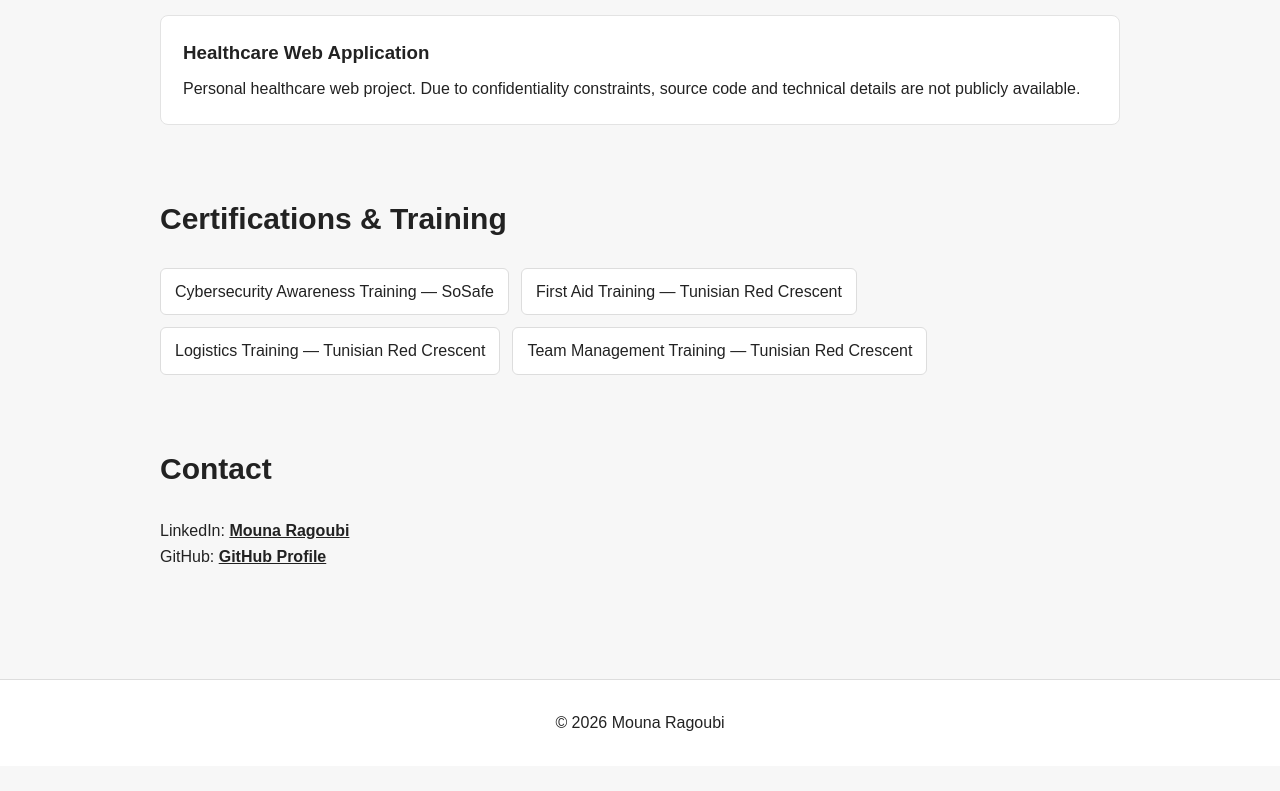
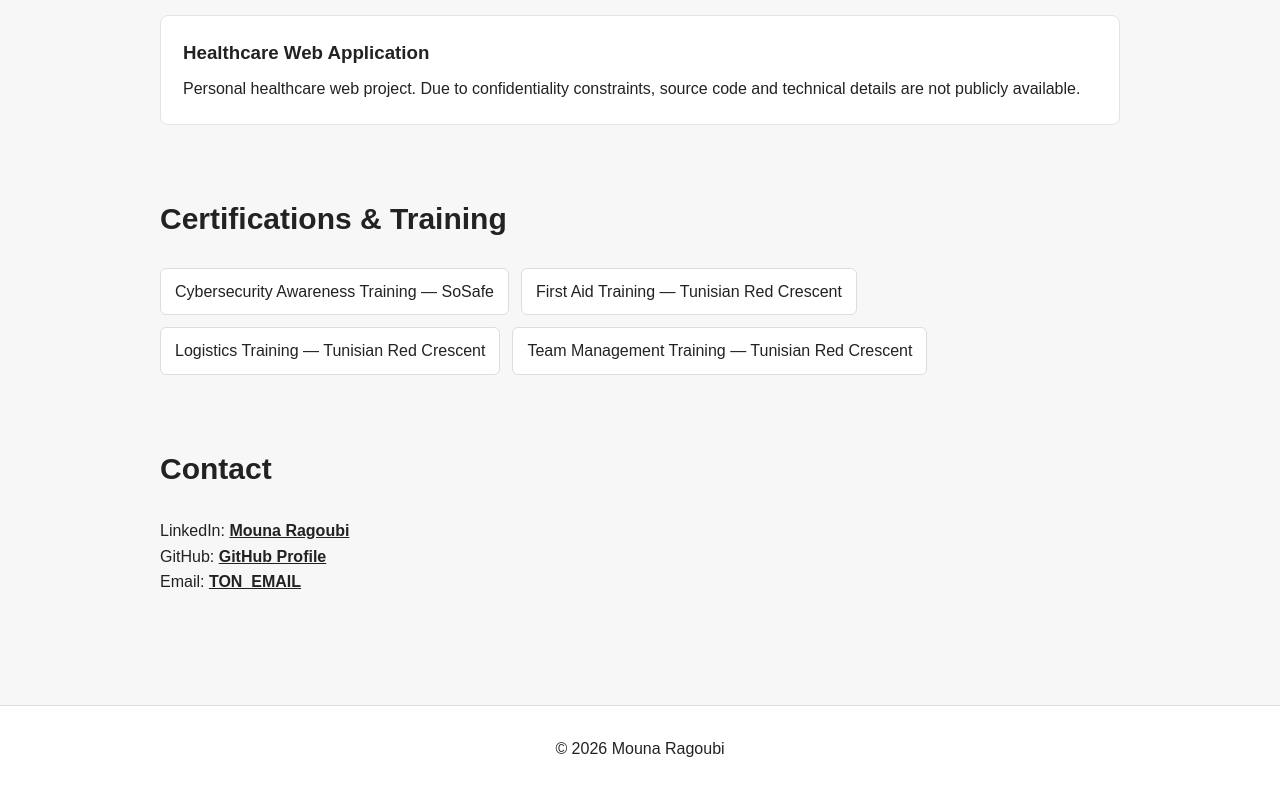
Before and after one commit to MounaRagoubi/portfolio, a plain HTML site: page index.html in a window 1280 px wide. Shown: the part 2346-3137 px from the top of the page. Before the commit the page ends 3112 px from the top, so only its background shows below. Drawn offline with Linux system fonts and the light colour scheme.

Commit message:
Add email contact information to index.html

```diff
--- a/index.html
+++ b/index.html
@@ -158,6 +158,11 @@
         GitHub:
         <a href="https://github.com/MounaRagoubi" target="_blank">GitHub Profile</a>
       </p>
+
+      <p>
+        Email:
+         <a href="mailto:ragoubimouna22@gmail.com">TON_EMAIL</a>
+      </p>
     </section>
 
   </main>
```
